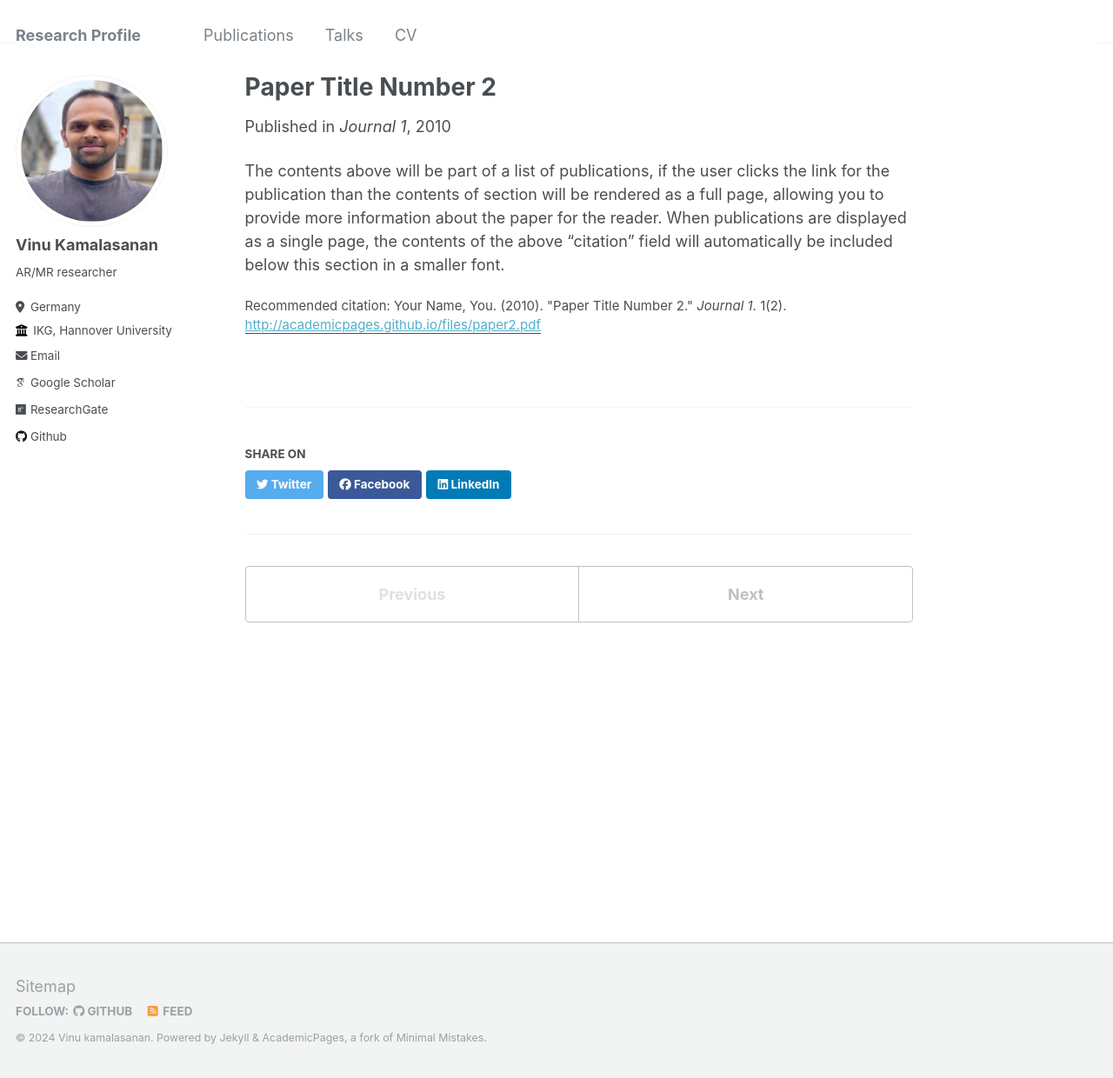
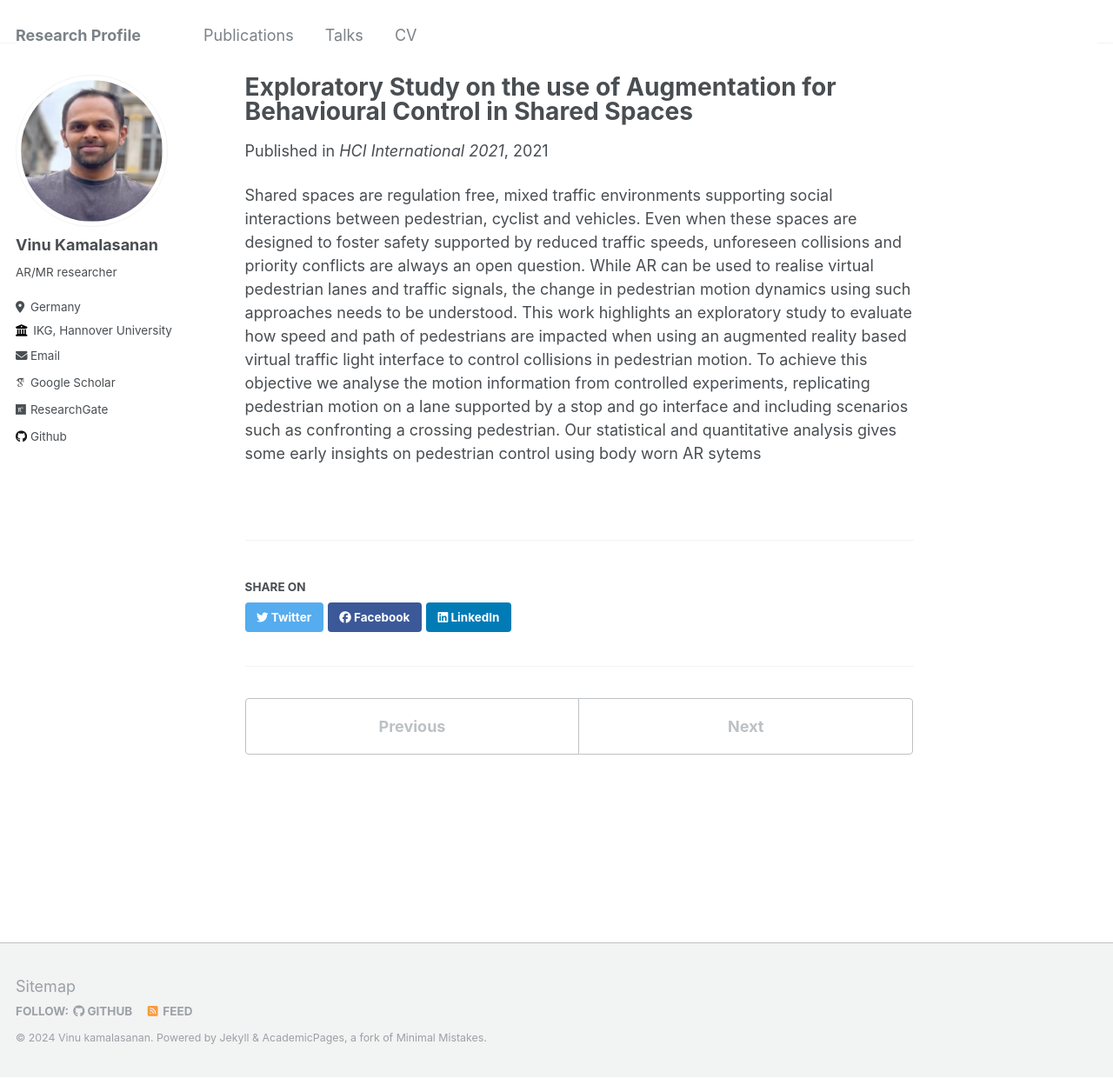
Before and after one commit to vinu-kamalasanan/vinu-kamalasanan.github.io, a Jekyll site: the page built from _publications/2010-10-01-paper-title-number-2.md, in a window 1280 px wide and 1240 px high. Shown: the whole window at 87% size. Built offline with Jekyll 4.4.1, drawn with Linux system fonts in a browser that asks for light colours; some web fonts are replaced.

Commit message:
new files

```diff
--- a/_publications/2010-10-01-paper-title-number-2.md
+++ b/_publications/2010-10-01-paper-title-number-2.md
@@ -1,12 +1,12 @@
 ---
-title: "Paper Title Number 2"
+title: "Exploratory Study on the use of Augmentation for Behavioural Control in Shared Spaces"
 collection: publications
 permalink: /publication/2010-10-01-paper-title-number-2
-excerpt: 'This paper is about the number 2. The number 3 is left for future work.'
-date: 2010-10-01
-venue: 'Journal 1'
-paperurl: 'http://academicpages.github.io/files/paper2.pdf'
-citation: 'Your Name, You. (2010). &quot;Paper Title Number 2.&quot; <i>Journal 1</i>. 1(2).'
+excerpt: 'In study we have presented the initial results of using AR virtual signals to influence walking'
+date: 2021-07-03
+venue: 'HCI International 2021'
+paperurl: 'https://www.ikg.uni-hannover.de/fileadmin/ikg/Forschung/publications/Exploratory_study_revised_submission.pdf'
+#citation: 'Your Name, You. (2010). &quot;Paper Title Number 2.&quot; <i>Journal 1</i>. 1(2).'
 ---
 
-The contents above will be part of a list of publications, if the user clicks the link for the publication than the contents of section will be rendered as a full page, allowing you to provide more information about the paper for the reader. When publications are displayed as a single page, the contents of the above "citation" field will automatically be included below this section in a smaller font.
+Shared spaces are regulation free, mixed traffic environments supporting social interactions between pedestrian, cyclist and vehicles. Even when these spaces are designed to foster safety supported by reduced traffic speeds, unforeseen collisions and priority conflicts are always an open question. While AR can be used to realise virtual pedestrian lanes and traffic signals, the change in pedestrian motion dynamics using such approaches needs to be understood. This work highlights an exploratory study to evaluate how speed and path of pedestrians are impacted when using an augmented reality based virtual traffic light interface to control collisions in pedestrian motion. To achieve this objective we analyse the motion information from controlled experiments, replicating pedestrian motion on a lane supported by a stop and go interface and including scenarios such as confronting a crossing pedestrian. Our statistical and quantitative analysis gives some early insights on pedestrian control using body worn AR sytems
```
Also changed, not shown: _publications/2009-10-01-paper-title-number-1.md (+1 -1 lines).
